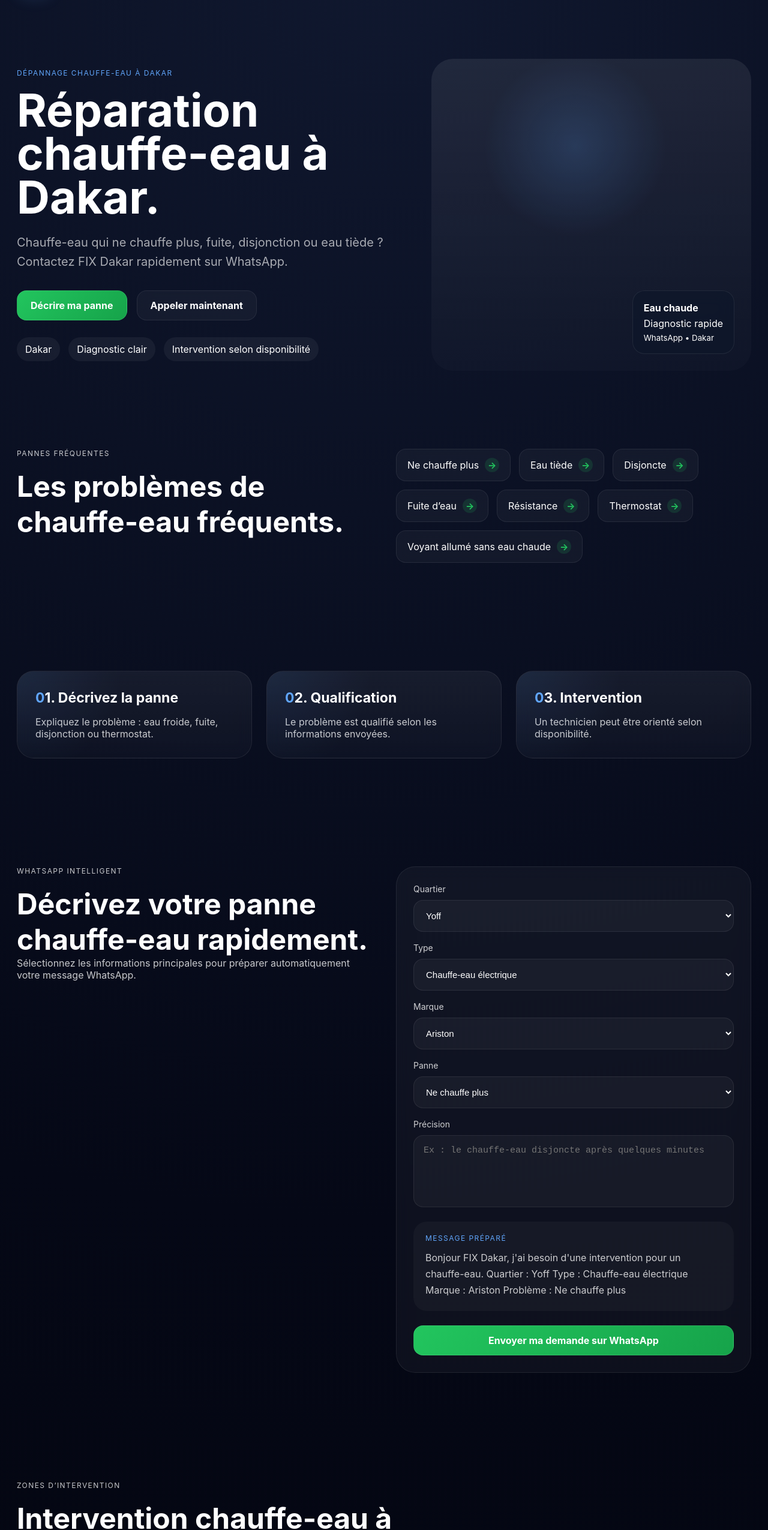
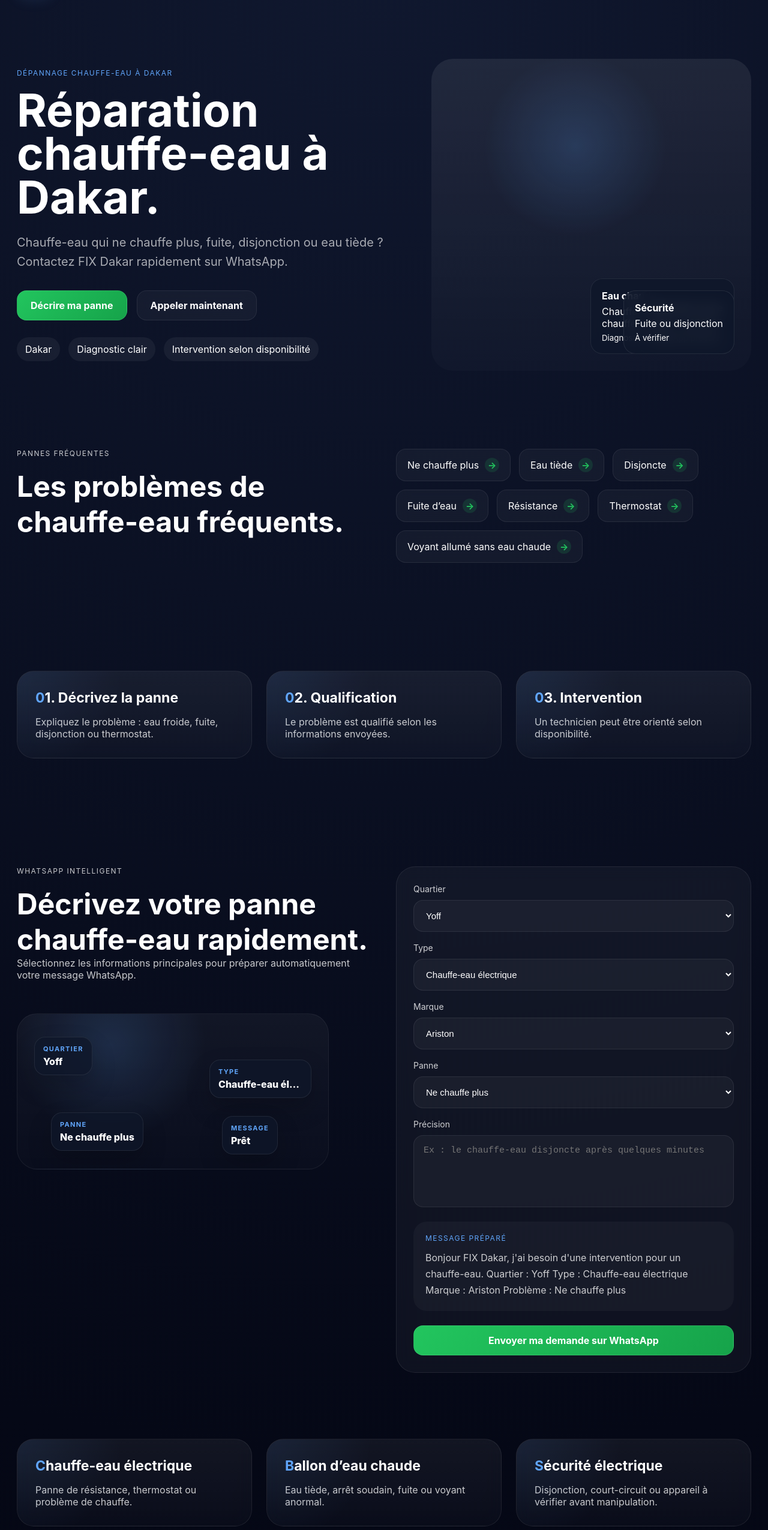
Before and after one commit to Djibsonx7/fix-dakar, a Next.js app: page /reparation-chauffe-eau-dakar in a window 1280 px wide. Shown: the part 88-2638 px from the top of the page at 60% size. Built offline with nearby package versions, Linux system fonts and the light colour scheme.

Commit message:
Improve water heater repair landing page content

```diff
--- a/app/reparation-chauffe-eau-dakar/ChauffeEauRepairClient.tsx
+++ b/app/reparation-chauffe-eau-dakar/ChauffeEauRepairClient.tsx
@@ -17,6 +17,43 @@ const displayAreas = areas.filter((area) => area !== 'Autre quartier à Dakar');
 const brands = ['Ariston', 'Atlantic', 'Roch', 'Beko', 'Haier', 'Hisense', 'Autre'];
 const heaterTypes = ['Chauffe-eau électrique', 'Chauffe-eau mural', 'Chauffe-eau horizontal', 'Ballon d’eau chaude'];
 const pains = ['Ne chauffe plus', 'Eau tiède', 'Disjoncte', 'Fuite d’eau', 'Résistance', 'Thermostat', 'Voyant allumé sans eau chaude'];
+const heaterServices = [
+  { title: 'Chauffe-eau électrique', text: 'Panne de résistance, thermostat ou problème de chauffe.' },
+  { title: 'Ballon d’eau chaude', text: 'Eau tiède, arrêt soudain, fuite ou voyant anormal.' },
+  { title: 'Sécurité électrique', text: 'Disjonction, court-circuit ou appareil à vérifier avant manipulation.' },
+];
+
+function HeaterVisual() {
+  return (
+    <div className="heater-visual-wrap">
+      <div className="heat-glow glow-one"></div>
+      <div className="heat-glow glow-two"></div>
+      <div className="heater">
+        <div className="heater-light"></div>
+        <div className="heater-screen"></div>
+        <div className="heater-panel"></div>
+        <div className="heater-pipe pipe-left"></div>
+        <div className="heater-pipe pipe-right"></div>
+        <div className="heater-shine"></div>
+      </div>
+      <div className="status-card heater-status heater-status-one"><b>Eau chaude</b><span>Chauffe-eau qui ne chauffe plus</span><small>Diagnostic • Dakar</small></div>
+      <div className="status-card heater-status heater-status-two"><b>Demande reçue</b><span>Type + quartier</span><small>WhatsApp préparé</small></div>
+      <div className="status-card heater-status heater-status-three"><b>Sécurité</b><span>Fuite ou disjonction</span><small>À vérifier</small></div>
+    </div>
+  );
+}
+
+function MiniHeaterPreview({ area, heaterType, problem }: { area: string; heaterType: string; problem: string }) {
+  return (
+    <div className="contact-visual heater-contact-visual" aria-label="Aperçu du message WhatsApp chauffe-eau préparé">
+      <div className="mini-heater"><div className="mini-heater-light"></div><div className="mini-heater-screen"></div><div className="mini-heater-panel"></div><div className="mini-shine"></div></div>
+      <div className="message-bubble bubble-one"><b>Quartier</b><span>{area}</span></div>
+      <div className="message-bubble bubble-two"><b>Type</b><span>{heaterType}</span></div>
+      <div className="message-bubble bubble-three"><b>Panne</b><span>{problem}</span></div>
+      <div className="message-bubble bubble-four"><b>Message</b><span>Prêt</span></div>
+    </div>
+  );
+}
 
 function SmartLead() {
   const [area, setArea] = useState('Yoff');
@@ -36,6 +73,7 @@ function SmartLead() {
         <p className="eyebrow">WhatsApp intelligent</p>
         <h2>Décrivez votre panne chauffe-eau rapidement.</h2>
         <p>Sélectionnez les informations principales pour préparer automatiquement votre message WhatsApp.</p>
+        <MiniHeaterPreview area={area} heaterType={heaterType} problem={problem} />
       </div>
 
       <div className="smart-card">
@@ -58,8 +96,8 @@ function SmartLead() {
 function FAQ() {
   const faqs = [
     ['Réparez-vous les chauffe-eaux à Dakar ?', 'Oui, FIX Dakar peut orienter votre demande vers un technicien disponible selon la panne et votre zone.'],
-    ['Pourquoi mon chauffe-eau disjoncte ?', 'Cela peut venir de la résistance, du thermostat ou d’un problème électrique nécessitant un diagnostic.'],
-    ['Que dois-je envoyer sur WhatsApp ?', 'Envoyez une photo du chauffe-eau, la marque, le quartier et le symptôme observé.'],
+    ['Pourquoi mon chauffe-eau disjoncte ?', 'Cela peut venir de la résistance, du thermostat ou d’un problème électrique nécessitant un diagnostic. Évitez de forcer l’appareil si la coupure revient.'],
+    ['Que dois-je envoyer sur WhatsApp ?', 'Envoyez une photo du chauffe-eau, la marque, le quartier et le symptôme observé : eau froide, eau tiède, fuite ou disjonction.'],
   ];
 
   const [openIndex, setOpenIndex] = useState<number | null>(null);
@@ -85,7 +123,7 @@ function FAQ() {
 
 export default function ChauffeEauRepairClient() {
   return (
-    <main className="site-shell service-page">
+    <main className="site-shell service-page heater-page">
       <nav className="nav">
         <Link className="brand brand-with-logo" href="/">
           <span className="logo-mark"><Image src="/assets/fix-logo.png" alt="FIX Dakar" width={56} height={56} priority /></span>
@@ -109,8 +147,8 @@ export default function ChauffeEauRepairClient() {
           <div className="trust-row"><span>Dakar</span><span>Diagnostic clair</span><span>Intervention selon disponibilité</span></div>
         </div>
 
-        <div className="hero-card service-card-visual">
-          <div className="status-card"><b>Eau chaude</b><span>Diagnostic rapide</span><small>WhatsApp • Dakar</small></div>
+        <div className="hero-card service-card-visual heater-hero-card">
+          <HeaterVisual />
         </div>
       </section>
 
@@ -136,6 +174,19 @@ export default function ChauffeEauRepairClient() {
         <SmartLead />
       </section>
 
+      <section className="section cards service-type-cards">
+        {heaterServices.map((item) => <article key={item.title}><h3>{item.title}</h3><p>{item.text}</p></article>)}
+      </section>
+
+      <section className="section promise-section">
+        <div><p className="eyebrow">Sécurité & diagnostic</p><h2>Avant de manipuler un chauffe-eau en panne.</h2></div>
+        <div className="promise-cards">
+          <article><b>Disjonction répétée</b><p>Évitez de réarmer plusieurs fois sans diagnostic si le chauffe-eau fait couper le courant.</p></article>
+          <article><b>Fuite visible</b><p>Envoyez une photo de la zone concernée et évitez toute manipulation risquée.</p></article>
+          <article><b>Eau froide ou tiède</b><p>La résistance, le thermostat ou l’alimentation peuvent être en cause.</p></article>
+        </div>
+      </section>
+
       <section className="section">
         <p className="eyebrow">Zones d’intervention</p>
         <h2>Intervention chauffe-eau à Dakar.</h2>
@@ -156,7 +207,7 @@ export default function ChauffeEauRepairClient() {
 
       <footer className="footer upgraded-footer">
         <div><b>FIX Dépannage Dakar</b><p>Réparation chauffe-eau, frigo et électroménager à Dakar.</p><span>Dakar • Intervention selon disponibilité</span></div>
-        <div className="footer-links"><a className="footer-contact" href={`tel:+${phone}`} data-conversion="phone_click">{displayPhone}</a><Link className="footer-legal" href="/">Accueil</Link></div>
+        <div className="footer-links"><a className="footer-contact" href={`tel:+${phone}`} data-conversion="phone_click">{displayPhone}</a><Link className="footer-legal" href="/">Accueil</Link><Link className="footer-legal" href="/mentions-legales">Mentions légales</Link><Link className="footer-legal" href="/confidentialite">Confidentialité</Link></div>
       </footer>
     </main>
   );
```
